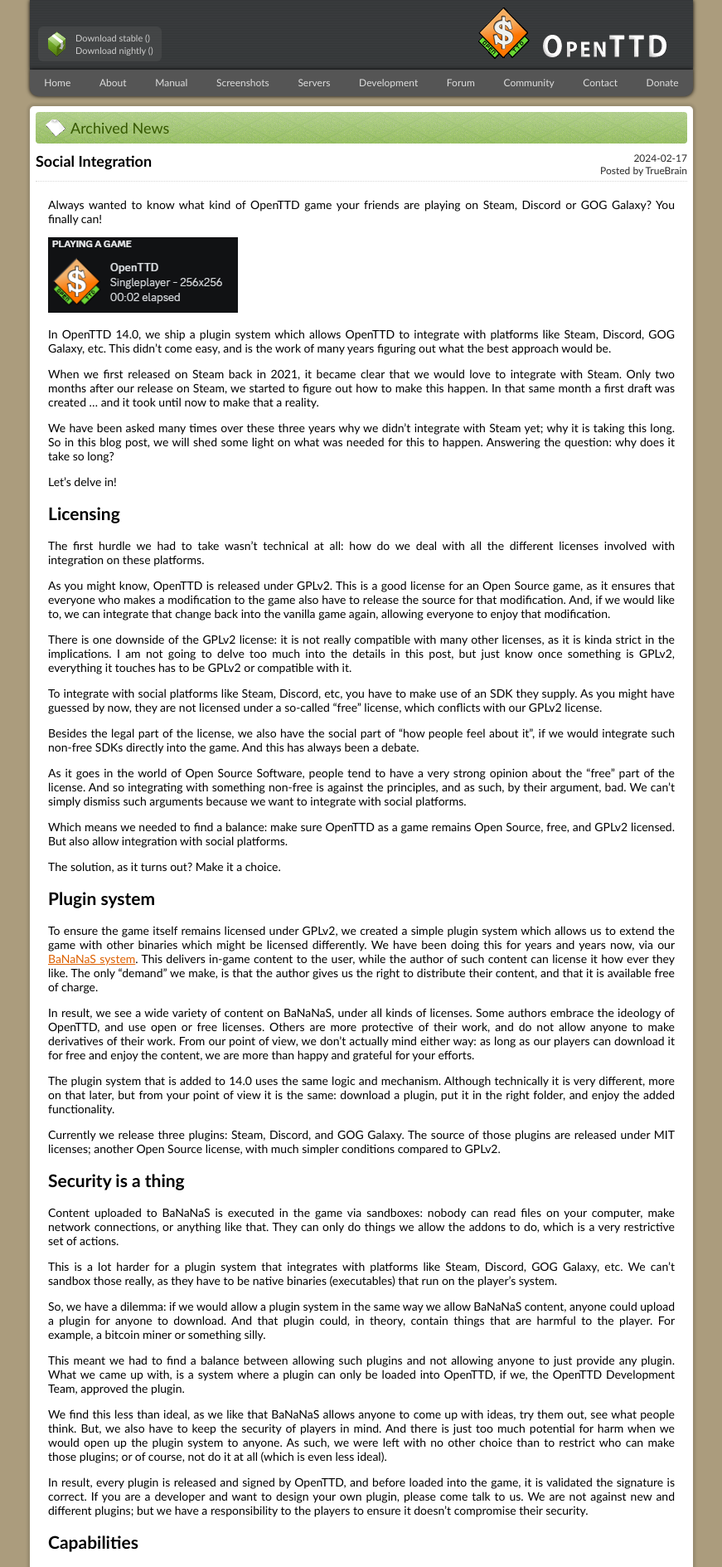
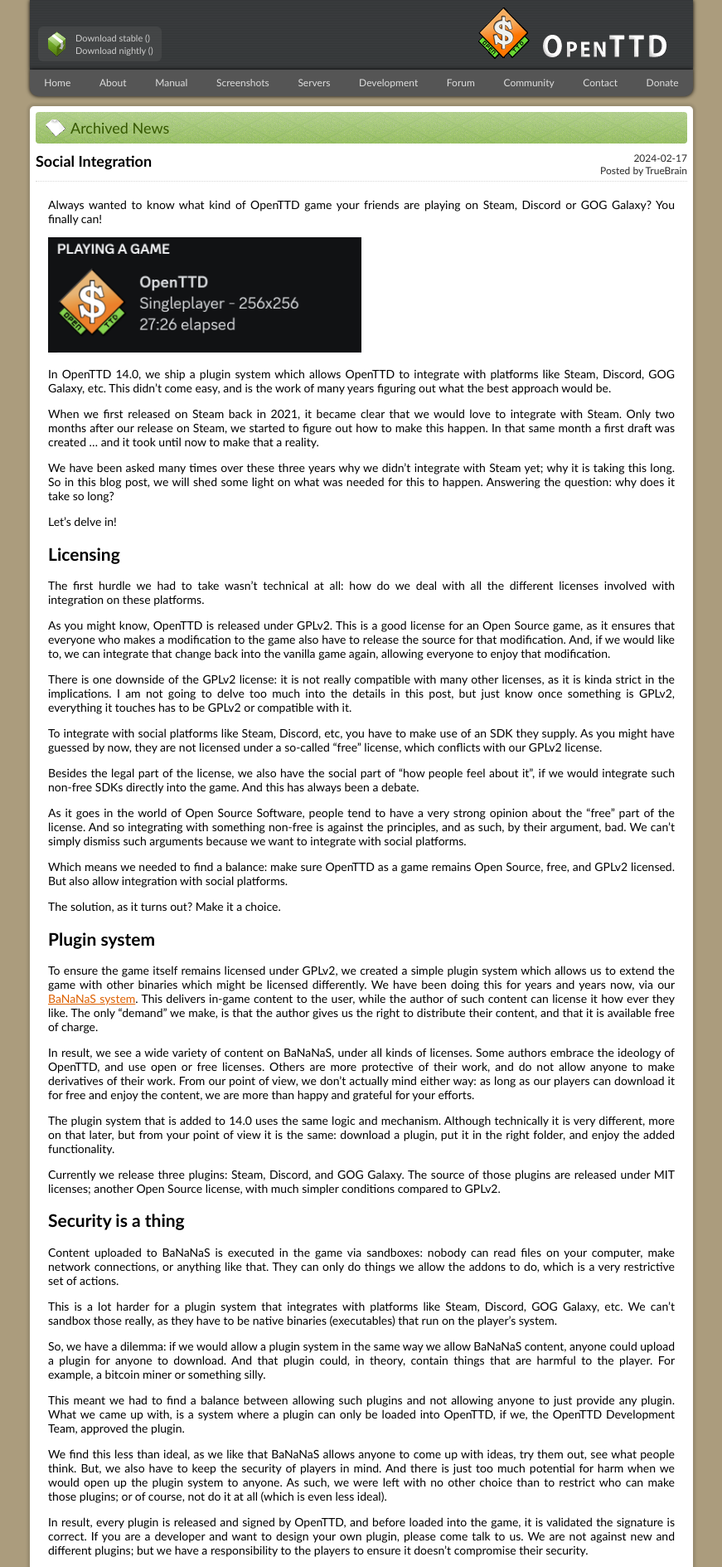
Before and after one commit to OpenTTD/website, a Jekyll site: the page built from _posts/2024-02-17-social-integration.md, in a window 1280 px wide. Shown: the top 1889 px of the page at 83% size, without its empty margins (204-1075 px from the left). Built offline with Jekyll 4.4.1, drawn with Linux system fonts in a browser that asks for light colours.

Commit message:
Make Discord image high-res

```diff
--- a/_posts/2024-02-17-social-integration.md
+++ b/_posts/2024-02-17-social-integration.md
@@ -6,7 +6,7 @@
 Always wanted to know what kind of OpenTTD game your friends are playing on Steam, Discord or GOG Galaxy?
 You finally can!
 
-![Discord Example]({% link /static/img/post_2024-02-17-social-integration/discord.png %})
+![Discord Example]({% link /static/img/post_2024-02-17-social-integration/discord.png %}){:width="50%"}
 
 <!-- more -->
 
```
Also changed, not shown: static/img/post_2024-02-17-social-integration/discord.png.
